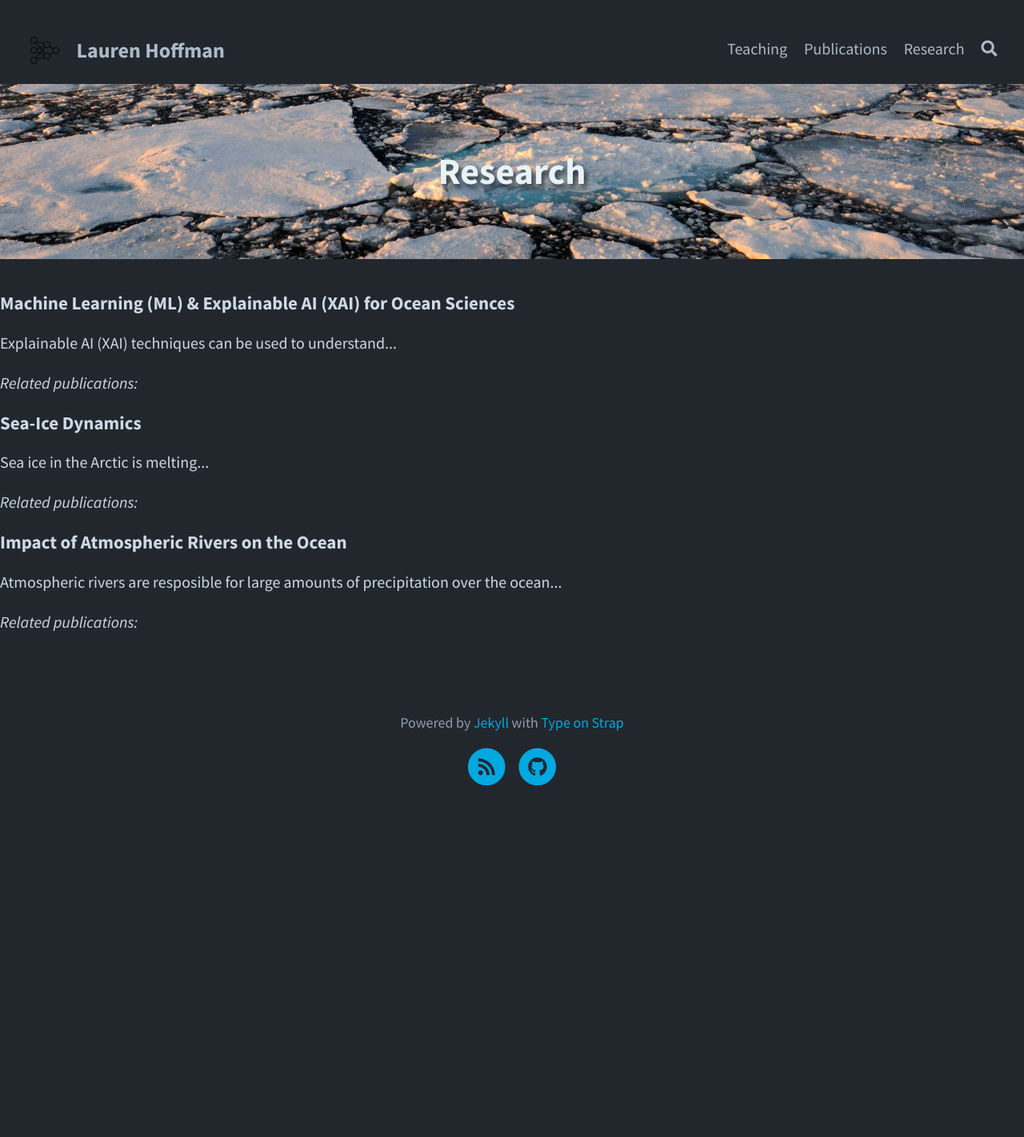
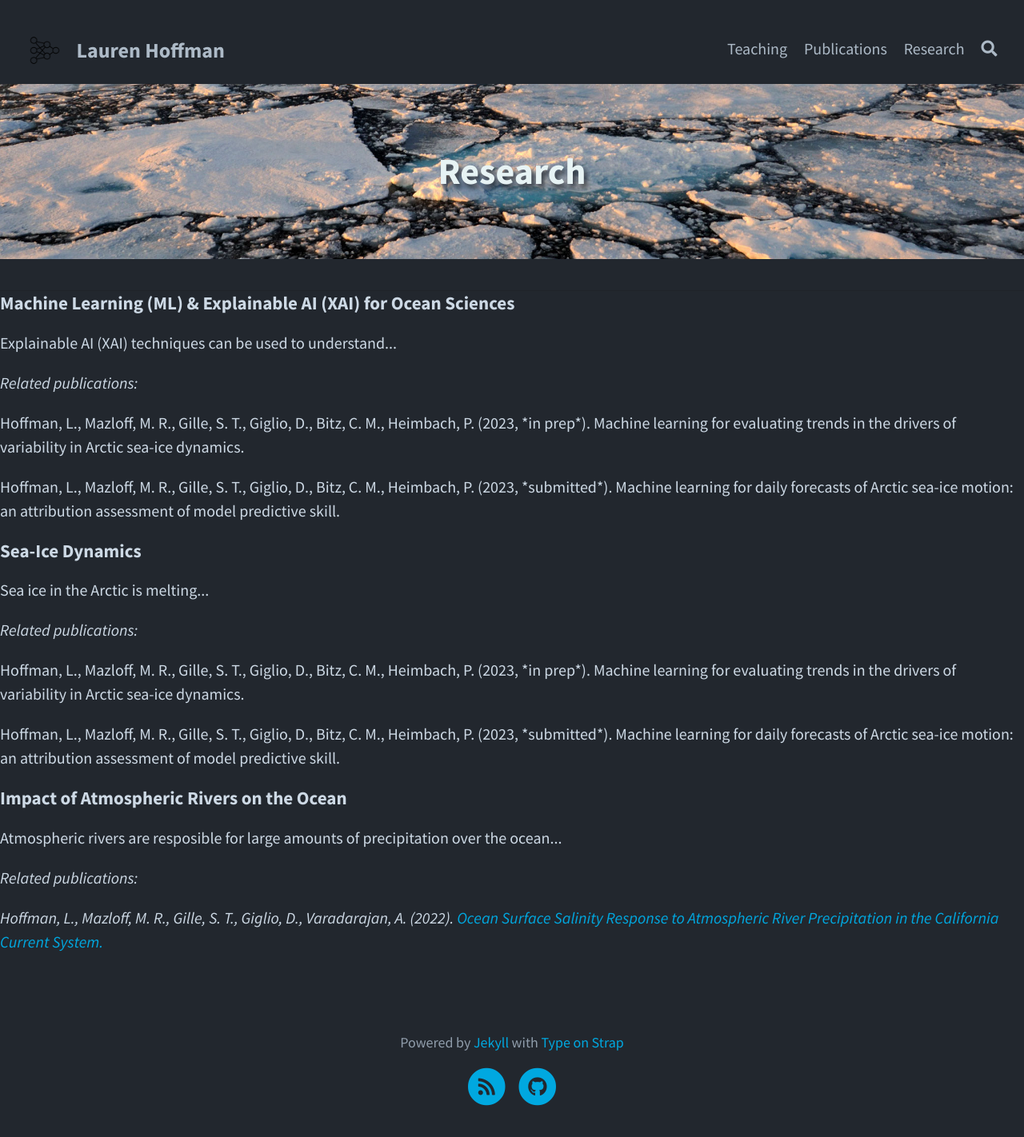
Before and after one commit to lahoffman/lahoffman.github.io, a Jekyll site: the page built from pages/research.html, in a window 1280 px wide. Shown: the whole page at 80% size. Built offline with Jekyll 4.4.1, drawn with Linux system fonts in a browser that asks for light colours; before the commit the page ends 1022 px from its top, so only the background shows below that.

Commit message:
Update research.html

```diff
--- a/pages/research.html
+++ b/pages/research.html
@@ -10,7 +10,11 @@ order: 3
 
     <p><H4 style="margin-top: 0em;">Machine Learning (ML) & Explainable AI (XAI) for Ocean Sciences</H4></p>
     <p> Explainable AI (XAI) techniques can be used to understand...  </p>
-    <p> <i> Related publications: </i> </p>
+    <p> <i> Related publications: </i>
+<p> Hoffman, L., Mazloff, M. R., Gille, S. T., Giglio, D., Bitz, C. M., Heimbach, P. (2023, *in prep*). Machine learning for evaluating trends in the
+drivers of variability in Arctic sea-ice dynamics. </a>
+<p> Hoffman, L., Mazloff, M. R., Gille, S. T., Giglio, D., Bitz, C. M., Heimbach, P. (2023, *submitted*). Machine learning for daily forecasts of Arctic sea-ice motion: an attribution assessment of model predictive skill. </a>
+ </p>
   </div>
   </div>
 
@@ -18,7 +22,11 @@ order: 3
 
     <p><H4 style="margin-top: 0em;">Sea-Ice Dynamics</H4></p>
     <p> Sea ice in the Arctic is melting...  </p>
-    <p> <i> Related publications: </i> </p>
+    <p> <i> Related publications: </i>
+<p> Hoffman, L., Mazloff, M. R., Gille, S. T., Giglio, D., Bitz, C. M., Heimbach, P. (2023, *in prep*). Machine learning for evaluating trends in the
+drivers of variability in Arctic sea-ice dynamics. </a>
+<p> Hoffman, L., Mazloff, M. R., Gille, S. T., Giglio, D., Bitz, C. M., Heimbach, P. (2023, *submitted*). Machine learning for daily forecasts of Arctic sea-ice motion: an attribution assessment of model predictive skill. </a>
+</p>
   </div>
   </div>
 
@@ -26,6 +34,8 @@ order: 3
 
     <p><H4 style="margin-top: 0em;">Impact of Atmospheric Rivers on the Ocean</H4></p>
     <p> Atmospheric rivers are resposible for large amounts of precipitation over the ocean...  </p>
-    <p> <i> Related publications: </i> </p>
+    <p> <i> Related publications:
+      <p> Hoffman, L., Mazloff, M. R., Gille, S. T., Giglio, D., Varadarajan, A. (2022). <a href="https://doi.org/10.1175/JPO-D-21-0272.1" target = "_blank"> Ocean Surface Salinity Response to Atmospheric River Precipitation in the California Current System. </a>
+</i> </p>
   </div>
   </div>
```
